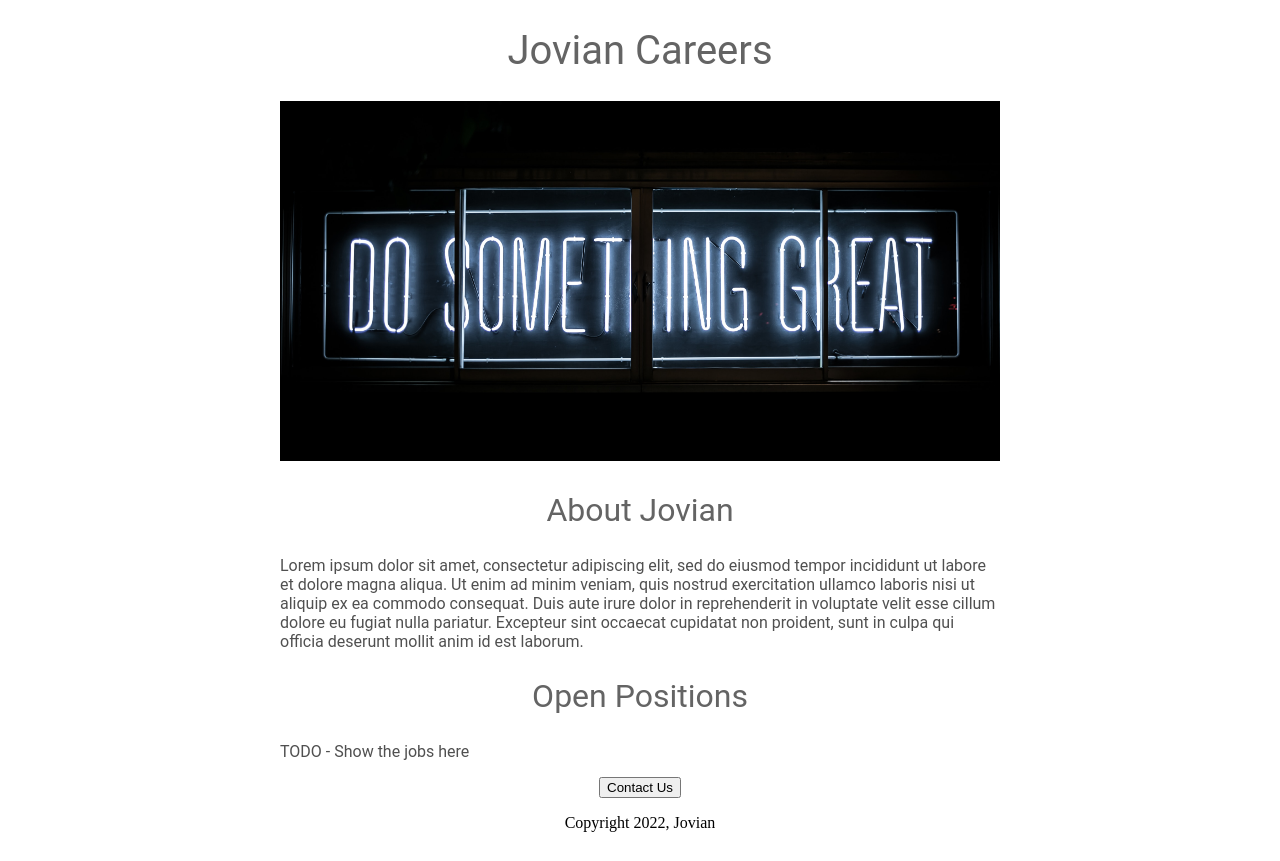
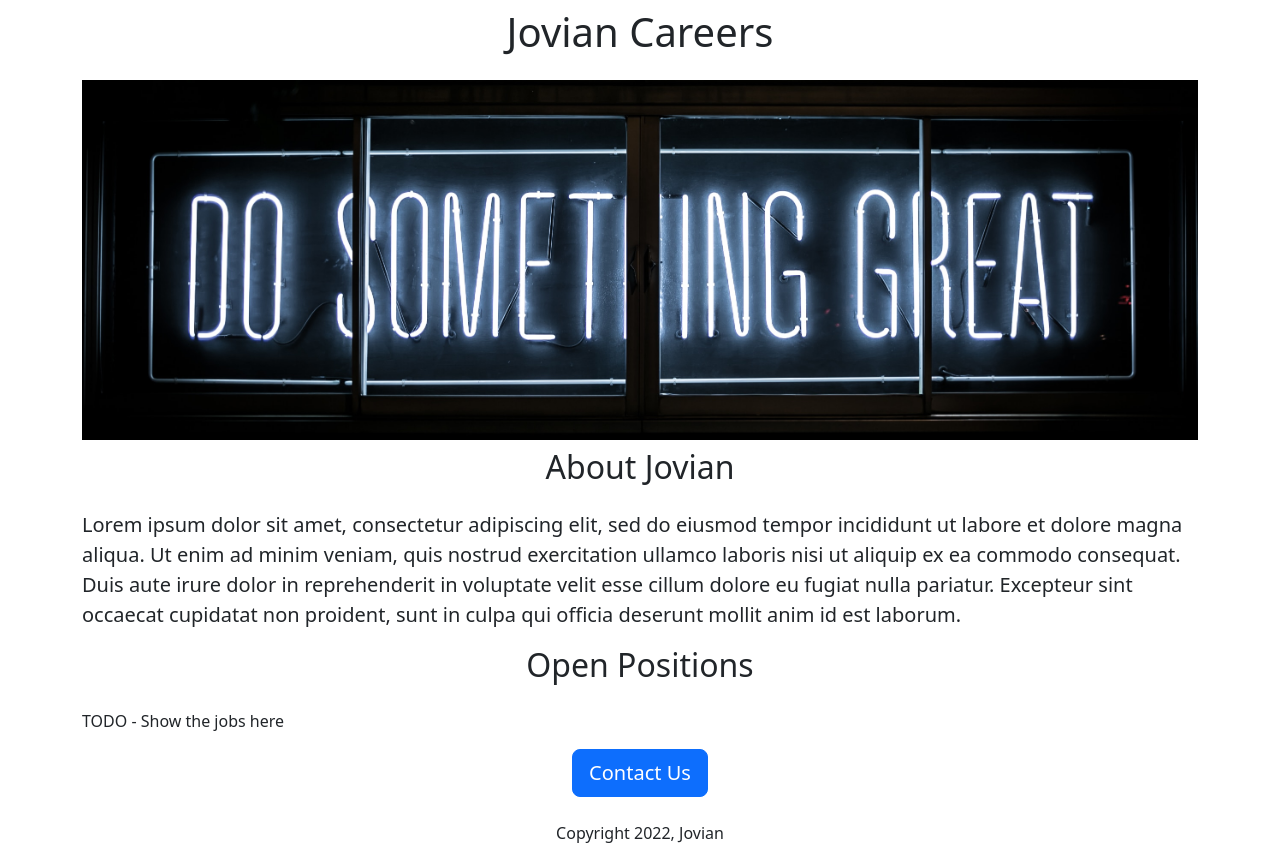
Before and after one commit to JoelKuruvill/jovian-careers-website-v2, a Flask app: page / in a window 1280 px wide. Before the commit the page ends 832 px from the top, so only its background shows below. Run offline with Flask 3, Linux system fonts and the light colour scheme.

Commit message:
Using the Bootstrap CSS Framework, wow!

```diff
--- a/templates/home.html
+++ b/templates/home.html
@@ -2,53 +2,30 @@
 <html>
   <head>
     <title>Jovian Careers</title>
+    <meta charset="utf-8">
+    <meta name="viewport" content="width=device-width, initial-scale=1">
+    <link href="https://cdn.jsdelivr.net/npm/bootstrap@5.3.2/dist/css/bootstrap.min.css" rel="stylesheet" integrity="sha384-T3c6CoIi6uLrA9TneNEoa7RxnatzjcDSCmG1MXxSR1GAsXEV/Dwwykc2MPK8M2HN" crossorigin="anonymous">
     <style>
-      h1 {
-        font-size: 40px;
-        font-family: Roboto;
-        font-weight: normal;
-        color: rgb(100,100,100);
-        text-align: center;
-      }
-
       #banner {
         width: 100%;
         height: 360px;
         object-fit: cover;
       }
-
-      h2 {
-        font-family: Roboto;
-        font-size: 32px;
-        color: rgb(100,100,100);
-        text-align: center;
-        font-weight: normal;
-      }
-
-      .bodytext {
-        font-family: Roboto;
-        color: rgb(80,80,80);
-      }
-
-      #container {
-        max-width: 720px;
-        margin: 0 auto;
-      }
     </style>
   </head>
   <body>
-    <div id="container">
-      <h1>Jovian Careers</h1>
-      <img id="banner" src="https://2448d4fa-9168-4fa1-bb51-e4b2eac2dbae-00-7bs4sjq43ele.worf.replit.dev/static/banner.jpg">
-      <h2>About Jovian</h2>
-      <p class="bodytext">
+    <div class="container">
+      <h1 class="text-center mt-2 mb-4">Jovian Careers</h1>
+      <img class="img-fluid" id="banner" src="https://2448d4fa-9168-4fa1-bb51-e4b2eac2dbae-00-7bs4sjq43ele.worf.replit.dev/static/banner.jpg">
+      <h2 class="text-center mt-2 mb-4">About Jovian</h2>
+      <p class="lead">
         Lorem ipsum dolor sit amet, consectetur adipiscing elit, sed do eiusmod tempor incididunt ut labore et dolore magna aliqua. Ut enim ad minim veniam, quis nostrud exercitation ullamco laboris nisi ut aliquip ex ea commodo consequat. Duis aute irure dolor in reprehenderit in voluptate velit esse cillum dolore eu fugiat nulla pariatur. Excepteur sint occaecat cupidatat non proident, sunt in culpa qui officia deserunt mollit anim id est laborum.
       </p>
-      <h2>Open Positions</h2>
-      <p class="bodytext">TODO - Show the jobs here</p>
-      <div style="text-align:center;">
-        <button>Contact Us</button>
-        <p> Copyright 2022, Jovian</p>
+      <h2 class="text-center mt-2 mb-4">Open Positions</h2>
+      <p>TODO - Show the jobs here</p>
+      <div class="text-center">
+        <button class="btn btn-primary btn-lg">Contact Us</button>
+        <p class="mt-4"> Copyright 2022, Jovian</p>
       </div>
   </div>
   </body>
```
